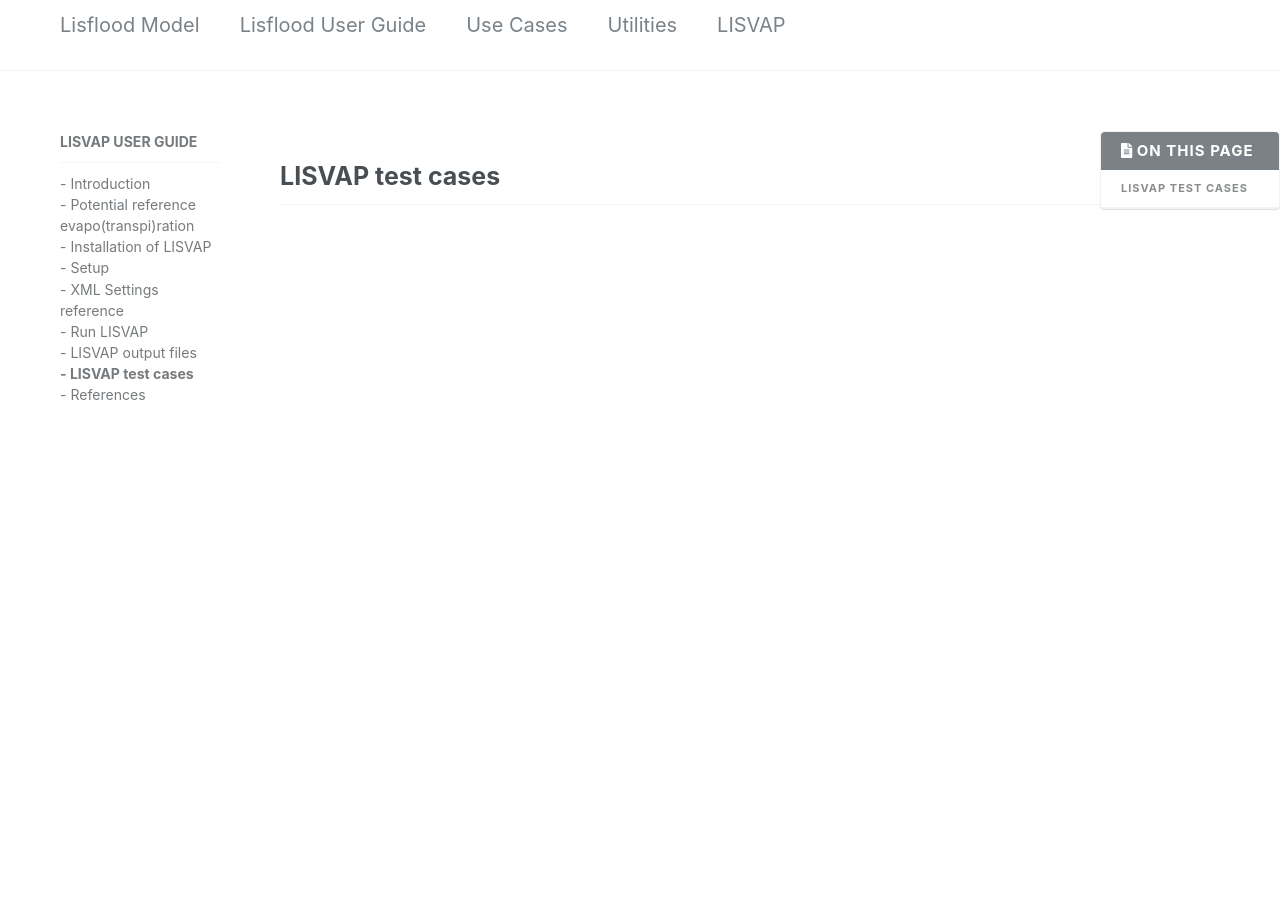
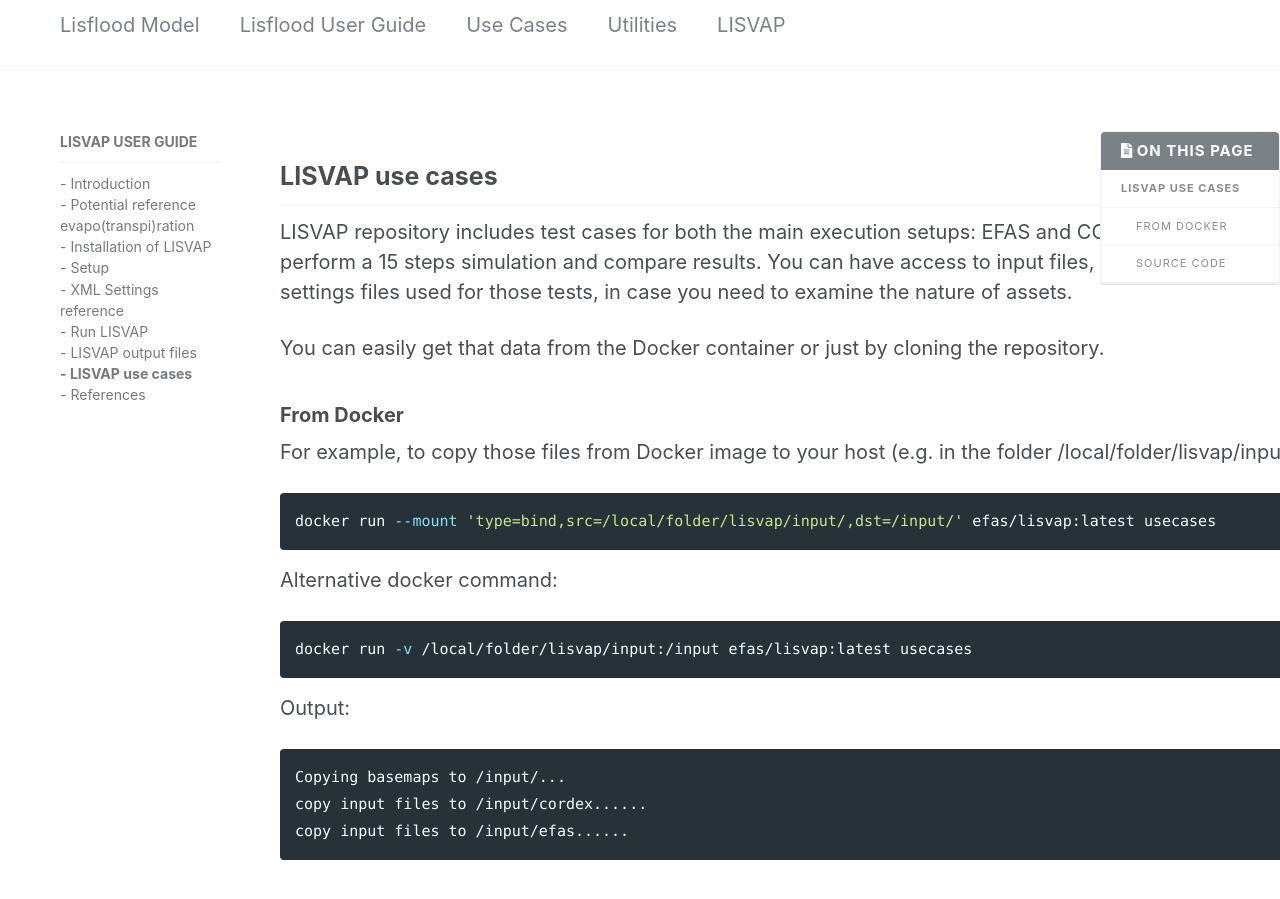
Before and after one commit to ec-jrc/lisflood-lisvap, a Jekyll site: the page built from 6_LISVAP_tests/index.md, in a window 1280 px wide and 900 px high. Built offline with Jekyll 4.4.1, drawn with Linux system fonts in a browser that asks for light colours; nearby versions of some CDN libraries; our own code applies the rules of GitHub Pages for plain Markdown files; some of the changed text lies outside the part shown.

Commit message:
updated docs with new instructions for installation and access to tests assets

````diff
--- a/6_LISVAP_tests/index.md
+++ b/6_LISVAP_tests/index.md
@@ -1 +1,36 @@
-## LISVAP test cases
+## LISVAP use cases
+
+LISVAP repository includes test cases for both the main execution setups: EFAS and CORDEX.
+These tests perform a 15 steps simulation and compare results.
+You can have access to input files, base maps and XML settings files used for those tests, in case you need to examine the nature of assets.
+
+You can easily get that data from the Docker container or just by cloning the repository.
+
+### From Docker
+
+For example, to copy those files from Docker image to your host (e.g. in the folder /local/folder/lisvap/input)
+
+```bash
+docker run --mount 'type=bind,src=/local/folder/lisvap/input/,dst=/input/' efas/lisvap:latest usecases
+```
+
+Alternative docker command:
+
+```bash
+docker run -v /local/folder/lisvap/input:/input efas/lisvap:latest usecases
+```
+
+Output:
+
+```console
+Copying basemaps to /input/...
+copy input files to /input/cordex......
+copy input files to /input/efas......
+```
+
+### Source code
+
+If you clone/download LISVAP github repository, you find relevant files under `basemaps` and `tests/data` folder.
+
+1. [input and settings files](https://github.com/ec-jrc/lisflood-lisvap/tree/master/tests/data)
+2. [basemaps](https://github.com/ec-jrc/lisflood-lisvap/tree/master/basemaps)
--- a/_config.yml
+++ b/_config.yml
@@ -243,7 +243,7 @@
           url: 4_LISVAP_run
         - title: "- LISVAP output files"
           url: 5_LISVAP_output
-        - title: "- LISVAP test cases"
+        - title: "- LISVAP use cases"
           url: 6_LISVAP_tests
         - title: "- References"
           url: 0_References
````
Also changed, not shown: 3_1_LISVAP_setup/index.md (+0 -1 lines), 3_LISVAP_installation/index.md (+23 -2 lines), 4_LISVAP_run/index.md (+14 -3 lines).
